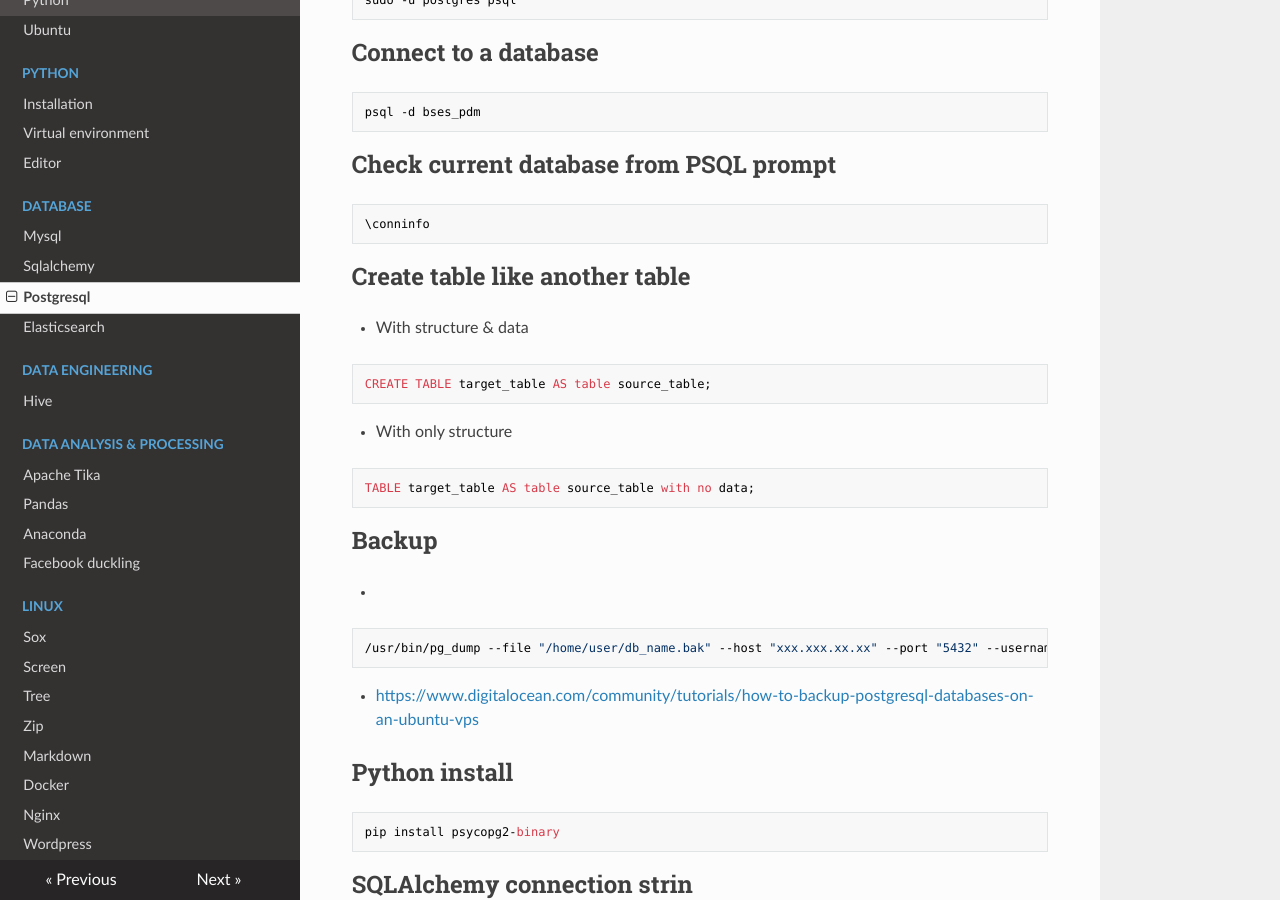
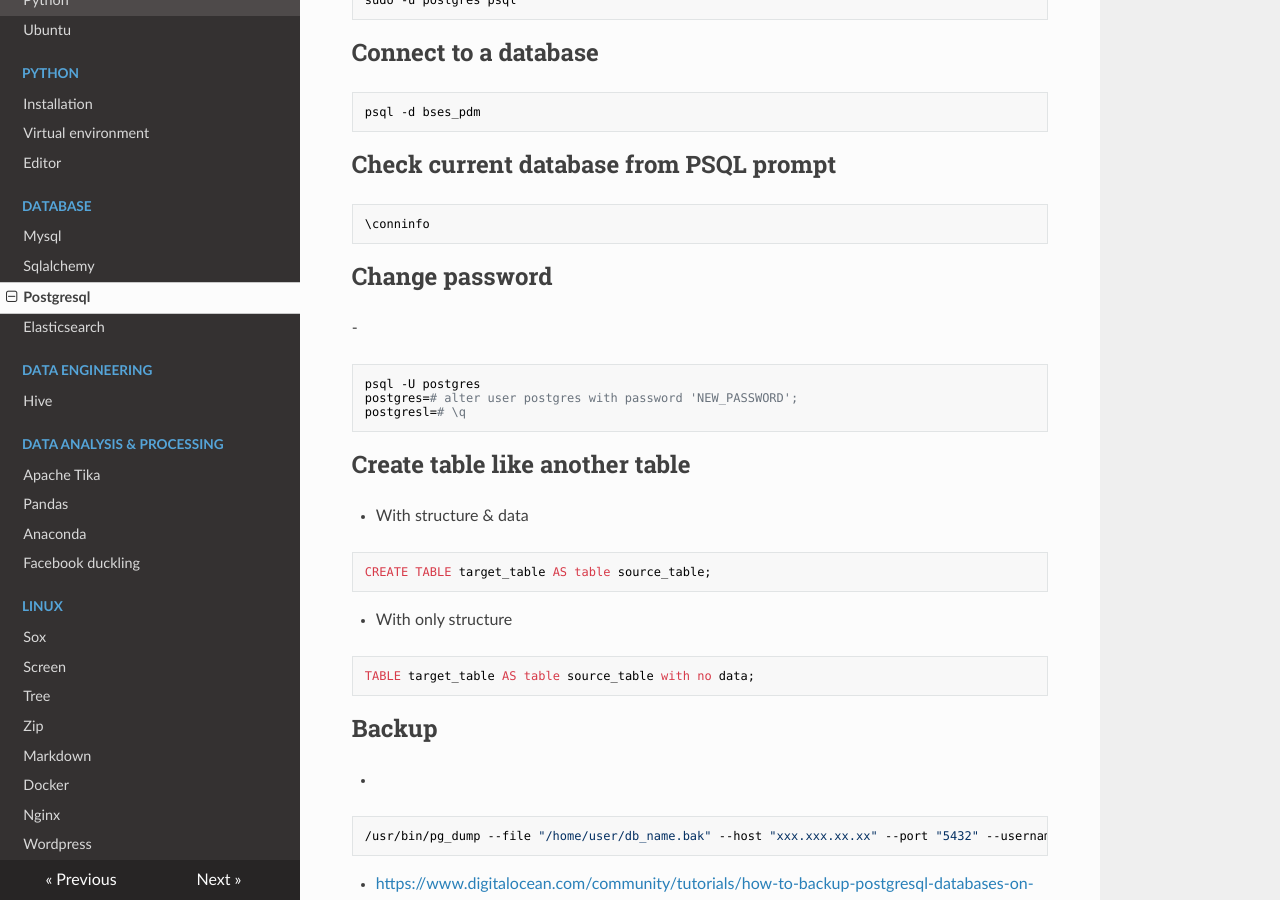
Before and after one commit to rajarshig/MyReference, an MkDocs documentation site: the page built from docs/postgresql.md, in a window 1280 px wide and 900 px high, scrolled down 421 px. Built offline with MkDocs 1.6.1, drawn with Linux system fonts in a browser that asks for light colours; nearby versions of some CDN libraries; old or Windows-style settings are respelled for this version of MkDocs.

Commit message:
add change password commands

````diff
--- a/docs/postgresql.md
+++ b/docs/postgresql.md
@@ -22,6 +22,13 @@ psql -d bses_pdm
 ## Check current database from PSQL prompt
 ```
 \conninfo
+```
+## Change password
+-
+```
+psql -U postgres
+postgres=# alter user postgres with password 'NEW_PASSWORD';
+postgresl=# \q
 ```
 ## Create table like another table
 - With structure & data
````
